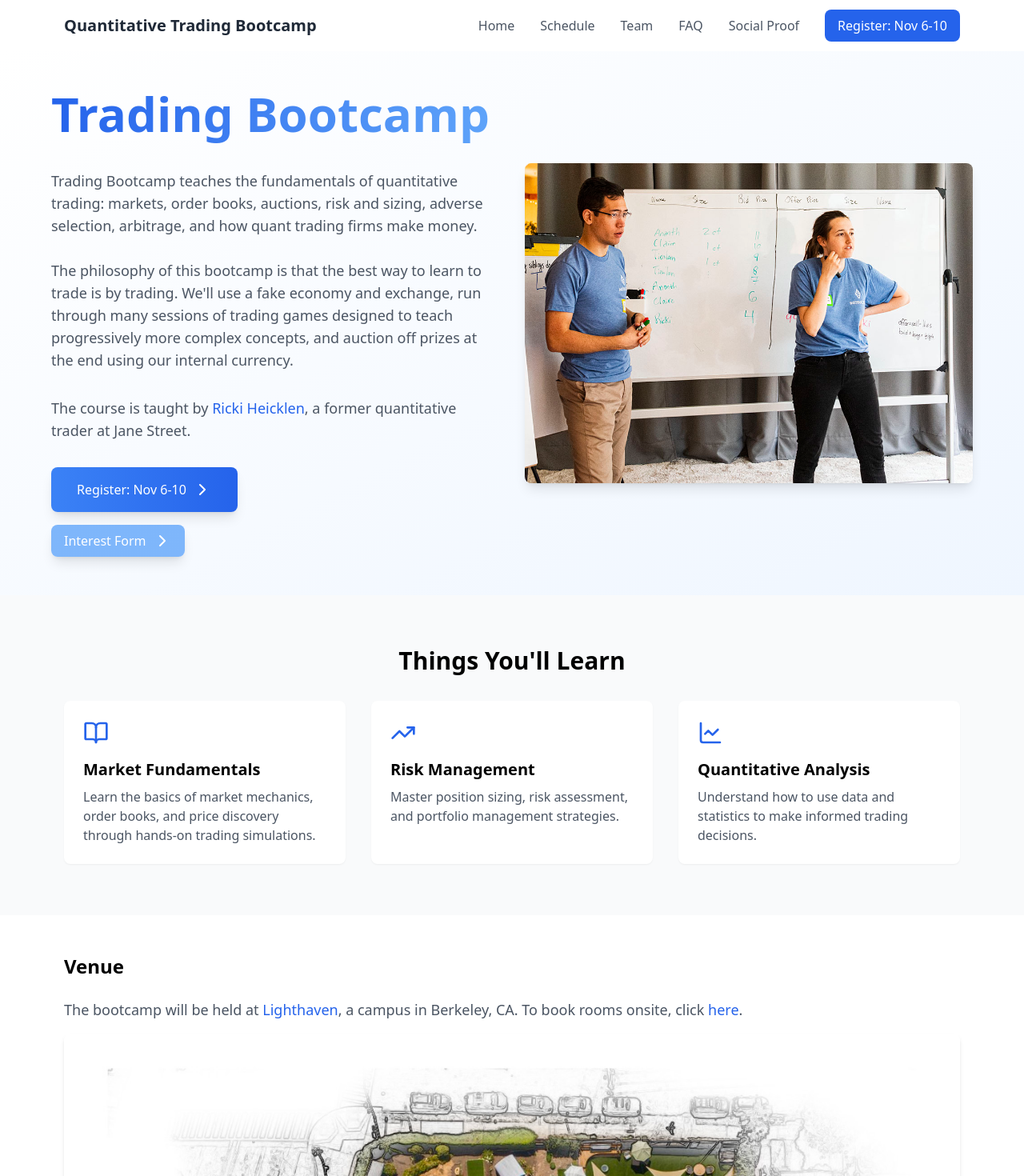
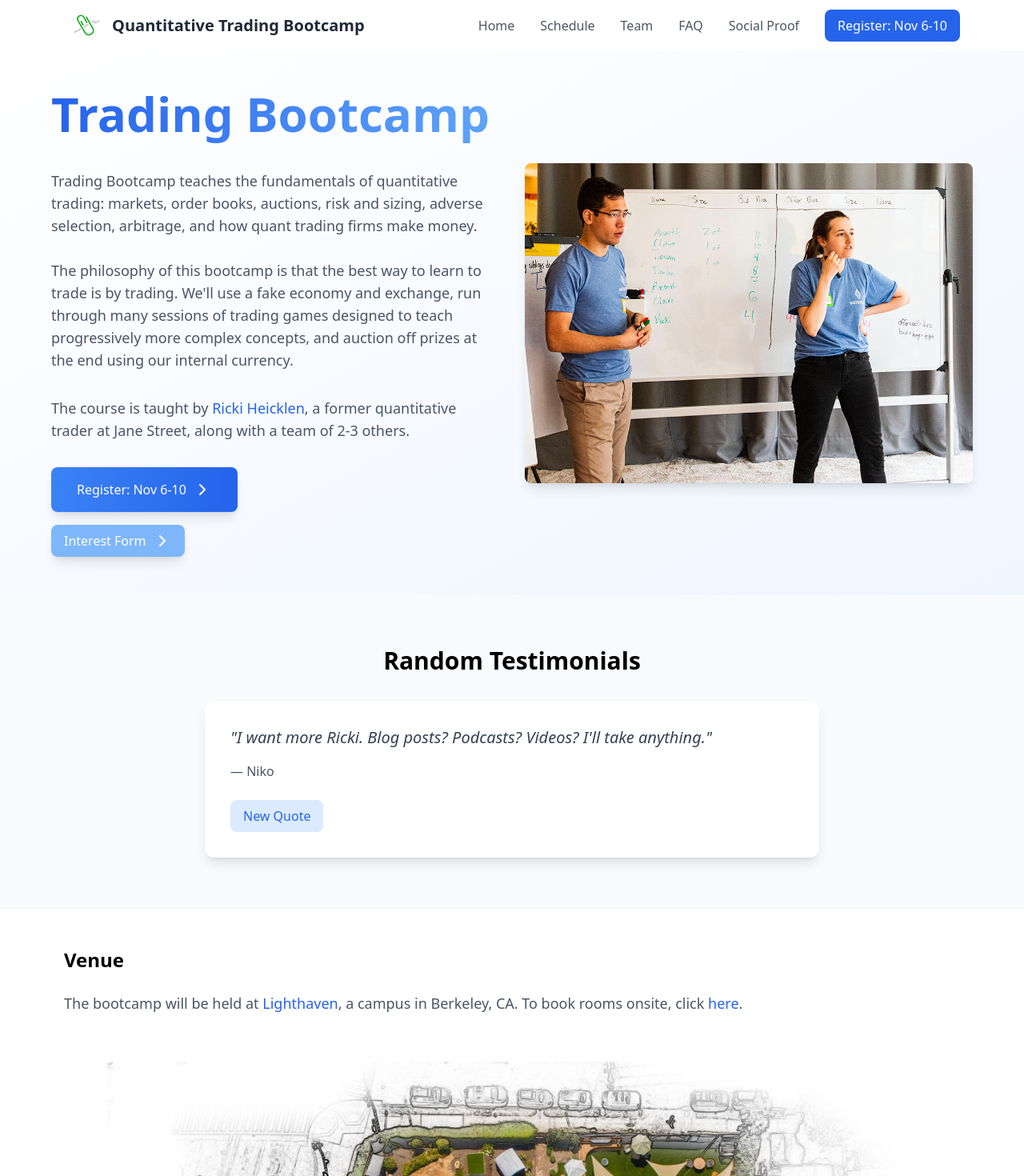
Before and after one commit to tradingbootcamp/website, a Vue app: page / in a window 1280 px wide. Shown: the top 1470 px of the page at 80% size. Built offline with nearby package versions, Linux system fonts and the light colour scheme.

Commit message:
adding in random testimonial card

```diff
--- /dev/null
+++ b/src/components/RandomTestimonial.vue
@@ -0,0 +1,32 @@
+<template>
+  <div class="bg-white p-8 rounded-xl shadow-lg max-w-3xl mx-auto">
+    <blockquote class="text-xl italic text-gray-700 mb-4">
+      "{{ currentTestimonial.quote }}"
+    </blockquote>
+    <footer v-if="currentTestimonial.author" class="text-gray-600 font-medium">
+      — {{ currentTestimonial.author }}
+    </footer>
+    <button
+      @click="randomizeTestimonial"
+      class="mt-6 px-4 py-2 bg-blue-100 text-blue-600 rounded-lg hover:bg-blue-200 transition-colors duration-200"
+    >
+      New Quote
+    </button>
+  </div>
+</template>
+
+<script setup>
+import { ref } from 'vue'
+import { testimonials } from '@/data/testimonials'
+
+const currentTestimonial = ref(testimonials[Math.floor(Math.random() * testimonials.length)])
+
+const randomizeTestimonial = () => {
+  let newIndex
+  do {
+    newIndex = Math.floor(Math.random() * testimonials.length)
+  } while (testimonials[newIndex].quote === currentTestimonial.value.quote)
+
+  currentTestimonial.value = testimonials[newIndex]
+}
+</script>
--- a/src/components/home.vue
+++ b/src/components/home.vue
@@ -15,7 +15,7 @@
           The philosophy of this bootcamp is that the best way to learn to trade is by trading. We'll use a fake economy and exchange, run through many sessions of trading games designed to teach progressively more complex concepts, and auction off prizes at the end using our internal currency.
         </p>
         <p class="hero-text">
-          The course is taught by <a target="_blank" href="https://rickiheicklen.com/index.html" class="text-blue-600 hover:text-blue-800">Ricki Heicklen</a>, a former quantitative trader at Jane Street.
+          The course is taught by <a target="_blank" href="https://rickiheicklen.com/index.html" class="text-blue-600 hover:text-blue-800">Ricki Heicklen</a>, a former quantitative trader at Jane Street, along with a team of 2-3 others.
         </p>
         <div class="flex flex-col items-start gap-4">
           <a target="_blank" :href="registerUrl" class="register-button">
@@ -39,7 +39,7 @@
       </div>
     </div>
 
-    <div class="content-section">
+    <!-- <div class="content-section">
       <h2 class="text-3xl font-bold mb-8 text-center">Things You'll Learn</h2>
       <div class="features-grid">
         <FeatureCard
@@ -47,6 +47,13 @@
           :key="feature.title"
           v-bind="feature"
         />
+      </div>
+    </div> -->
+
+    <div class="bg-gray-50 py-16">
+      <div class="max-w-6xl mx-auto px-4">
+        <h2 class="text-3xl font-bold mb-8 text-center">Random Testimonials</h2>
+        <RandomTestimonial />
       </div>
     </div>
 
@@ -56,7 +63,9 @@
         <p class="venue-text">
           The bootcamp will be held at <a href="https://www.lighthaven.space/" class="text-blue-600 hover:text-blue-800">Lighthaven</a>, a campus in Berkeley, CA. To book rooms onsite, click <a target="_blank" href="https://www.havenbookings.space/events/eternal-september" class="text-blue-600 hover:text-blue-800">here</a>.
         </p>
-        <img src="@/assets/lighthaven.jpg" alt="Lighthaven Venue" class="venue-image" />
+        <a target="_blank" href="https://www.havenbookings.space/events/eternal-september">
+          <img src="@/assets/lighthaven.jpg" alt="Lighthaven Venue" class="venue-image" />
+        </a>
       </div>
     </div>
   </Layout>
@@ -67,6 +76,7 @@ import { ChevronRight, BookOpen, TrendingUp, LineChart } from 'lucide-vue-next'
 import Layout from './Layout.vue'
 import FeatureCard from './FeatureCard.vue'
 import rickiRossImage from '../assets/ricki_ross_bootcamp.jpg'
+import RandomTestimonial from './RandomTestimonial.vue'
 
 const features = [
   {
@@ -148,7 +158,7 @@ const interestUrl = "https://docs.google.com/forms/d/e/1FAIpQLSeJMLumy0HFNdddjqG
 }
 
 .venue-image {
-  @apply w-full h-auto rounded-lg shadow-md;
+  @apply w-full h-auto rounded-lg;
 }
 
 .market-symbol {
--- a/src/components/layout.vue
+++ b/src/components/layout.vue
@@ -6,8 +6,12 @@
         <div class="max-w-6xl mx-auto px-4">
           <div class="flex justify-between h-16">
             <div class="flex items-center">
-              <router-link to="/" class="text-xl font-bold text-gray-800 hover:text-gray-900">Quantitative Trading Bootcamp</router-link>
+              <router-link to="/" class="hover:opacity-80 text-xl font-bold text-gray-800 hover:text-gray-900 flex items-center gap-1">
+                <img src="../assets/trading_bootcamp_logo.png" alt="Quantitative Trading Bootcamp Logo" class="h-14" />
+                Quantitative Trading Bootcamp
+              </router-link>
             </div>
+
 
             <!-- Desktop Menu -->
             <div class="hidden md:flex items-center space-x-8">
--- a/src/components/socialproof.vue
+++ b/src/components/socialproof.vue
@@ -75,18 +75,5 @@
 
 <script setup>
 import Layout from './layout.vue'
-const testimonials = [
-    { quote: "Amazing content, loved how fast paced it was. I learned an insane amount… I would pay to take any class you are excited to teach.", author: "Case" },
-    { quote: "Fantastically dense and effective communication, very well planned examples, lots of good jokes. I like every time you let us fall into a trap, [REDACTED] was everyone's favorite class I'm sure." },
-    { quote: "Listening to Ricki talk makes me feel like my brain is kicking into higher gear, she has an incredible effect on the audience.", author: "Chris" },
-    { quote: "You can definitely make a religion out of this.", author: "Andrey" },
-    { quote: "The way Ricki teaches the trading bootcamp is extremely engaging and information dense on material you won't find outside of big trading firms. It is a phenomenal experience that you will not find elsewhere.", author: "Niko" },
-    { quote: "Ruthlessly efficient learning, with feedback in real-time. Prepare for information density that'll rewire your brain.", author: "Niko again" },
-    { quote: "I want more Ricki. Blog posts? Podcasts? Videos? I'll take anything.", author: "Even more Niko, the guy gives great quotes" },
-    { quote: "If you can figure out a way to make money from this then go for it." },
-    { quote: "Ricki is a fun, effective instructor. Talks at a million miles an hour, takes all questions and new constraints in stride and does something reasonable in response… the Electronic Trading Competition was glorious, relentless chaos.", author: "William" },
-    { quote: "Ricki has a lot of good qualities and none of them are subtle.", author: "Avital" },
-    { quote: "When you're learning all the ways you can be abused in markets, you want to have a teacher as fun, engaging, and smart as Ricki.", author: "Rai" },
-    { quote: "Felt too chaotic." }
-];
+import { testimonials } from '../data/testimonials'
 </script>
--- /dev/null
+++ b/src/data/testimonials.js
@@ -0,0 +1,14 @@
+export const testimonials = [
+  { quote: "Amazing content, loved how fast paced it was. I learned an insane amount… I would pay to take any class you are excited to teach.", author: "Case" },
+  { quote: "Fantastically dense and effective communication, very well planned examples, lots of good jokes. I like every time you let us fall into a trap, [REDACTED] was everyone's favorite class I'm sure." },
+  { quote: "Listening to Ricki talk makes me feel like my brain is kicking into higher gear, she has an incredible effect on the audience.", author: "Chris" },
+  { quote: "You can definitely make a religion out of this.", author: "Andrey" },
+  { quote: "The way Ricki teaches the trading bootcamp is extremely engaging and information dense on material you won't find outside of big trading firms. It is a phenomenal experience that you will not find elsewhere.", author: "Niko" },
+  { quote: "Ruthlessly efficient learning, with feedback in real-time. Prepare for information density that'll rewire your brain.", author: "Niko" },
+  { quote: "I want more Ricki. Blog posts? Podcasts? Videos? I'll take anything.", author: "Niko" },
+  { quote: "If you can figure out a way to make money from this then go for it." },
+  { quote: "Ricki is a fun, effective instructor. Talks at a million miles an hour, takes all questions and new constraints in stride and does something reasonable in response… the Electronic Trading Competition was glorious, relentless chaos.", author: "William" },
+  // { quote: "Ricki has a lot of good qualities and none of them are subtlety.", author: "Avital" },
+  { quote: "When you're learning all the ways you can be abused in markets, you want to have a teacher as fun, engaging, and smart as Ricki.", author: "Rai" },
+  { quote: "felt too chaotic", author: "Anonymous" }
+]
```
